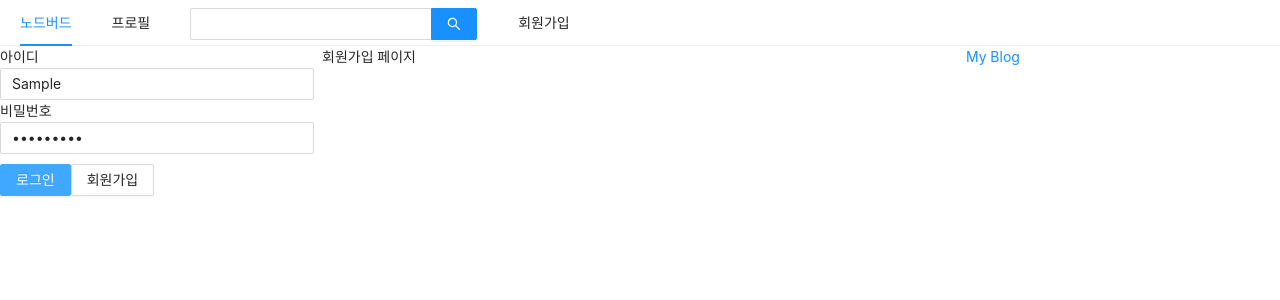
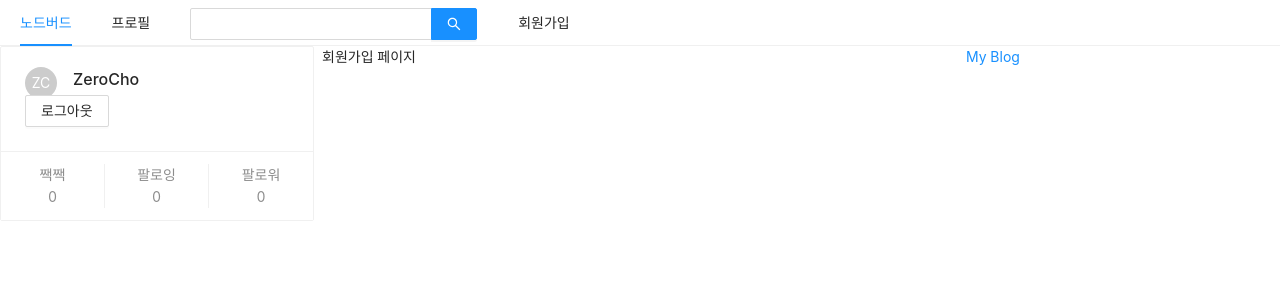
Before and after one commit to hong-kyungs/react-nodebird, a Next.js app in the folder prepare/front/: page /signup in a window 1280 px wide. Both pictures are taken after typing "Sample", "Sample123" into the empty fields and a click on the button "로그인". Shown: the top 300 px of the page. Built offline with nearby package versions, Linux system fonts and the light colour scheme.

Commit message:
더미 데이터로 로그인하기

```diff
--- a/prepare/front/components/AppLayout.js
+++ b/prepare/front/components/AppLayout.js
@@ -39,7 +39,11 @@
 			</Menu>
 			<Row gutter={8}>
 				<Col xs={24} md={6}>
-					{isLoggedIn ? <UserProfile /> : <LoginForm />}
+					{isLoggedIn ? (
+						<UserProfile setIsloggedIn={setIsloggedIn} />
+					) : (
+						<LoginForm setIsloggedIn={setIsloggedIn} />
+					)}
 				</Col>
 				<Col xs={24} md={12}>
 					{children}
--- a/prepare/front/components/LoginForm.js
+++ b/prepare/front/components/LoginForm.js
@@ -7,7 +7,11 @@
 	margin-top: 10px;
 `;
 
-const LoginForm = () => {
+const FormWrapper = styled(Form)`
+	padding: 10px;
+`;
+
+const LoginForm = ({ setIsloggedIn }) => {
 	const [id, setId] = useState('');
 	const [password, setPassword] = useState('');
 
@@ -18,8 +22,14 @@
 	const onChangePassword = useCallback((e) => {
 		setPassword(e.target.value);
 	}, []);
+
+	const onSubmitForm = useCallback(() => {
+		console.log(id, password);
+		setIsloggedIn(true);
+	}, [id, password]);
+
 	return (
-		<Form>
+		<FormWrapper onFinish={onSubmitForm}>
 			<div>
 				<label htmlFor='user-id'>아이디</label>
 				<br />
@@ -46,7 +56,7 @@
 					</a>
 				</Link>
 			</ButtonWrapper>
-		</Form>
+		</FormWrapper>
 	);
 };
 
--- a/prepare/front/components/UserProfile.js
+++ b/prepare/front/components/UserProfile.js
@@ -1,5 +1,28 @@
-import React from 'react';
+import React, { useCallback } from 'react';
+import { Card, Avatar, Button } from 'antd';
 
-const UserProfile = () => {};
+const UserProfile = ({ setIsloggedIn }) => {
+	const onLogOut = useCallback(() => {
+		setIsloggedIn(false);
+	}, []);
+
+	return (
+		<Card
+			actions={[
+				<div key='twit'>
+					짹짹 <br />0
+				</div>,
+				<div key='followings'>
+					팔로잉 <br />0
+				</div>,
+				<div key='followers'>
+					팔로워 <br />0
+				</div>,
+			]}>
+			<Card.Meta avatar={<Avatar>ZC</Avatar>} title='ZeroCho' />
+			<Button onClick={onLogOut}>로그아웃</Button>
+		</Card>
+	);
+};
 
 export default UserProfile;
```
